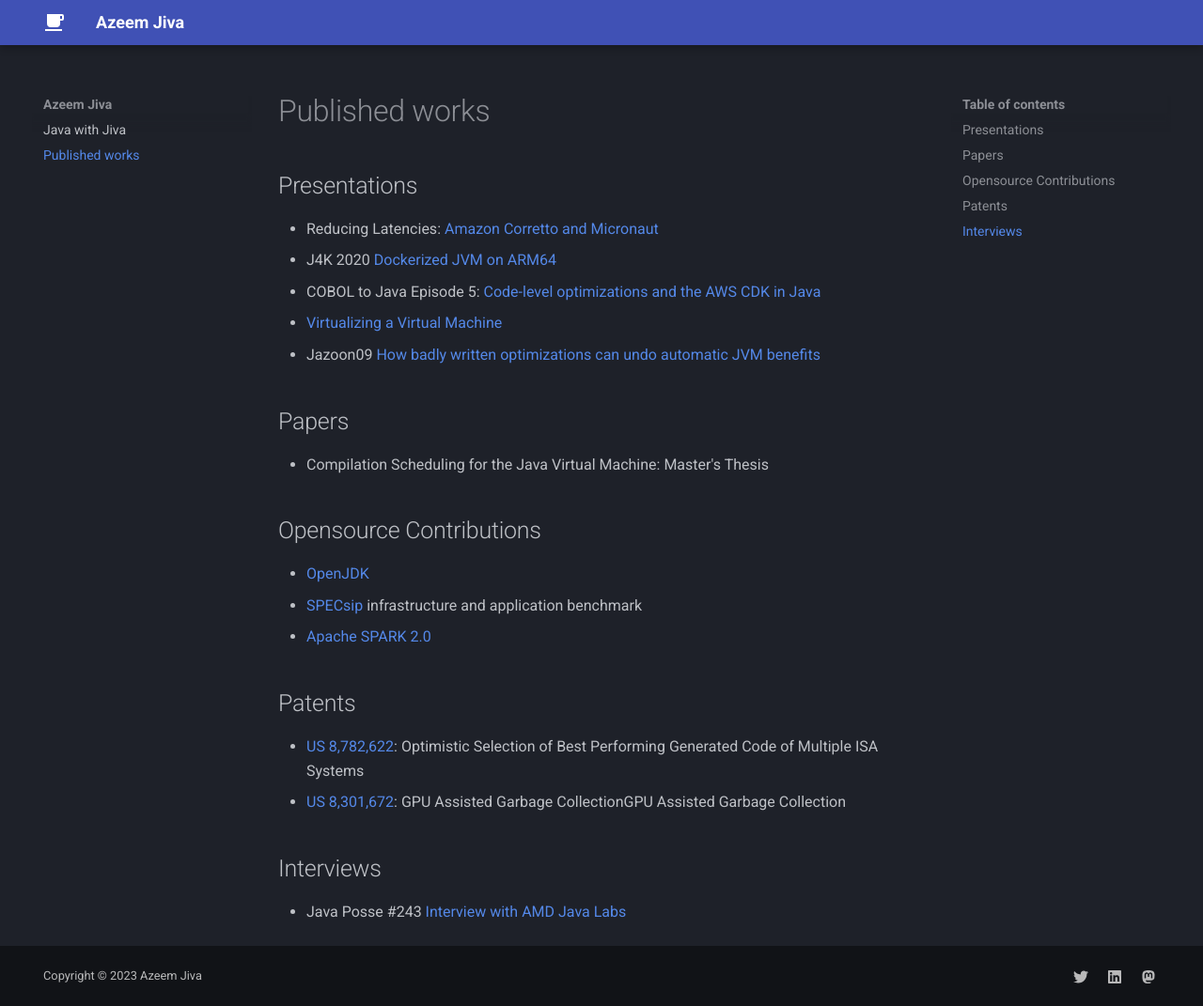
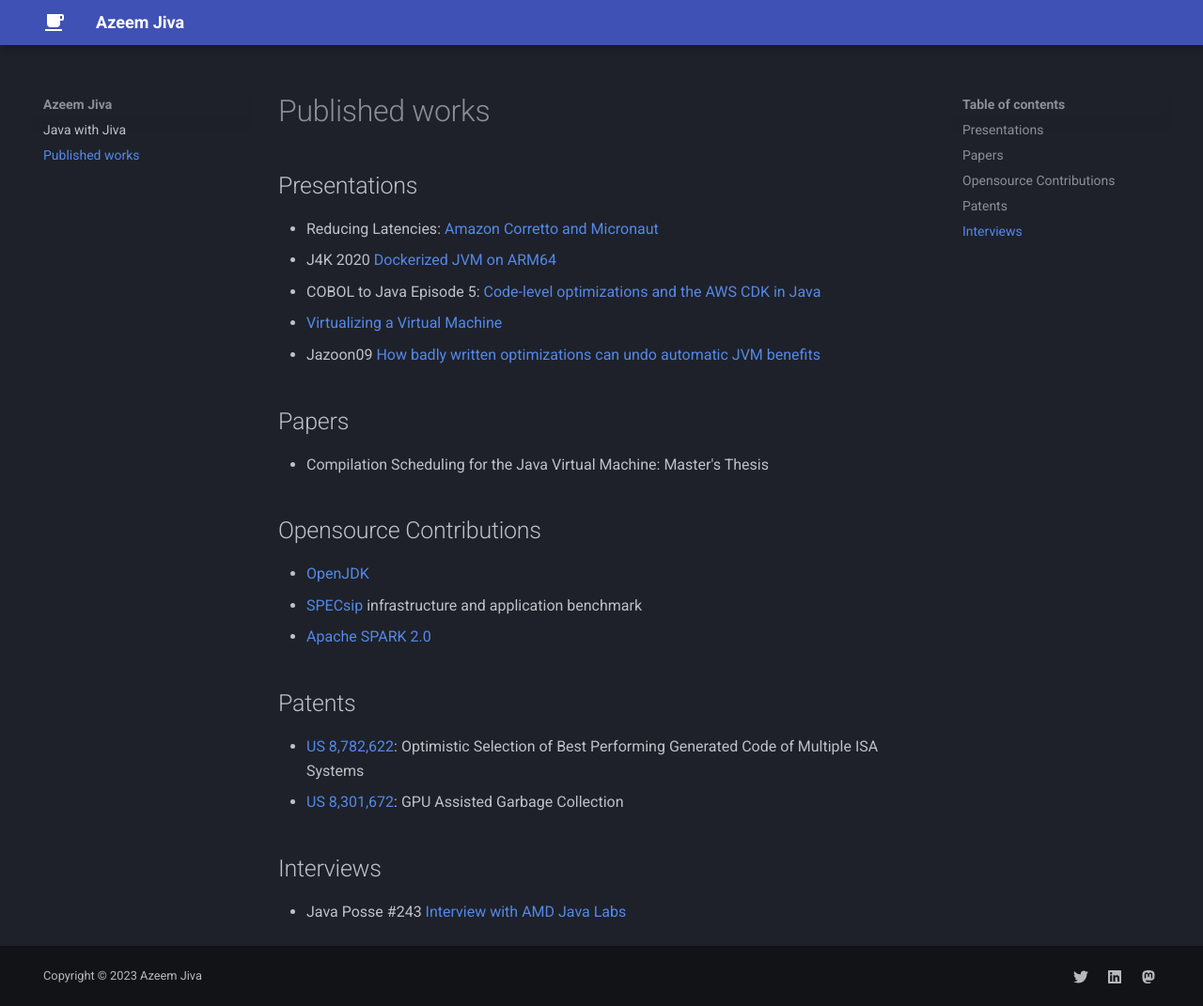
Before and after one commit to javawithjiva/javawithjiva.github.io, an MkDocs documentation site: the page built from docs/articles.md, in a window 1280 px wide and 1071 px high. Shown: the whole window at 94% size. Built offline with MkDocs 1.6.1 and Material for MkDocs 9.7.7, drawn with Linux system fonts in a browser that asks for light colours.

Commit message:
text fixed

```diff
--- a/docs/articles.md
+++ b/docs/articles.md
@@ -26,7 +26,7 @@
 ## Patents
 
 * [US 8,782,622](https://patents.google.com/patent/US8782622): Optimistic Selection of Best Performing Generated Code of Multiple ISA Systems
-* [US 8,301,672](https://patents.google.com/patent/US8301672): GPU Assisted Garbage CollectionGPU Assisted Garbage Collection
+* [US 8,301,672](https://patents.google.com/patent/US8301672): GPU Assisted Garbage Collection
 
 ## Interviews
 
```
